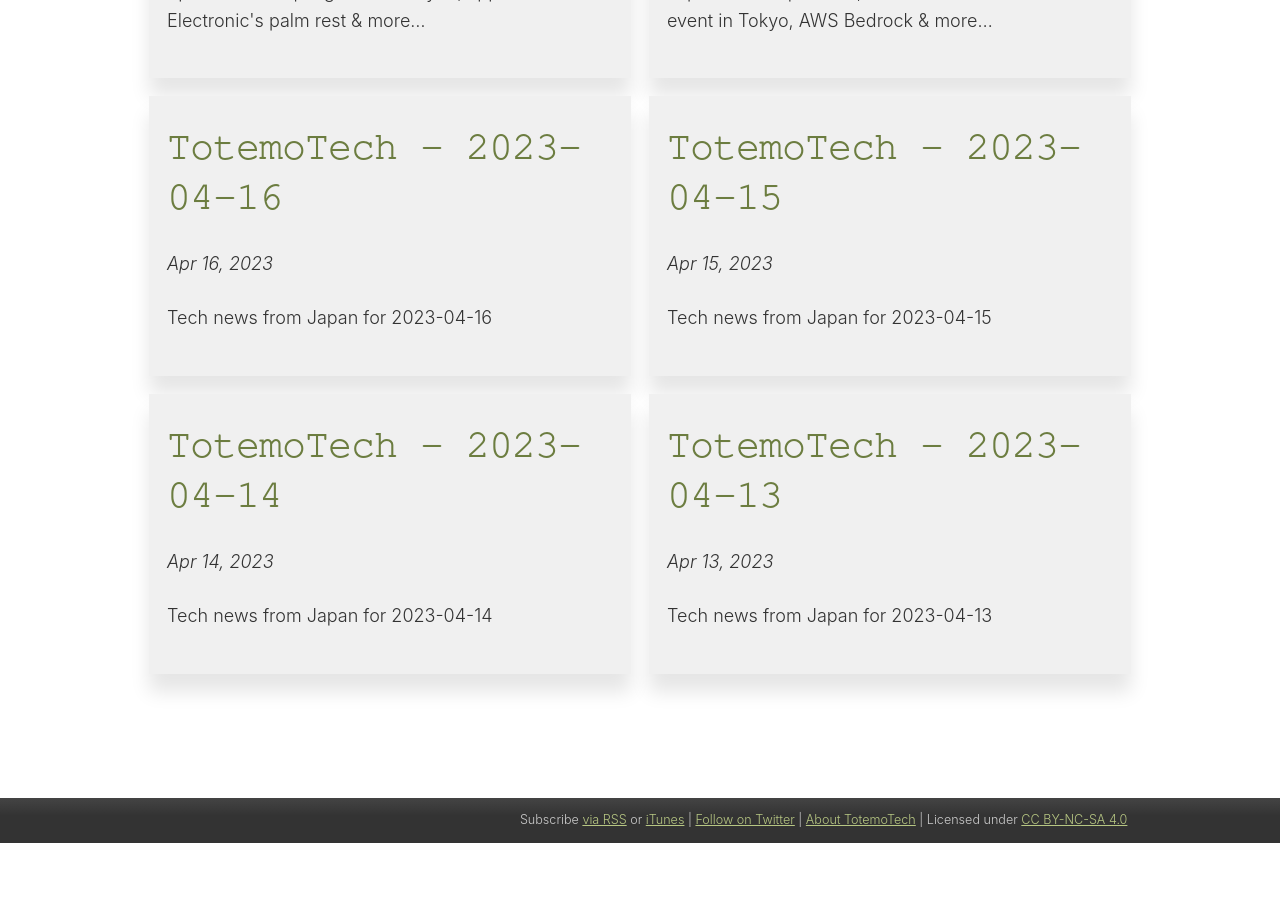
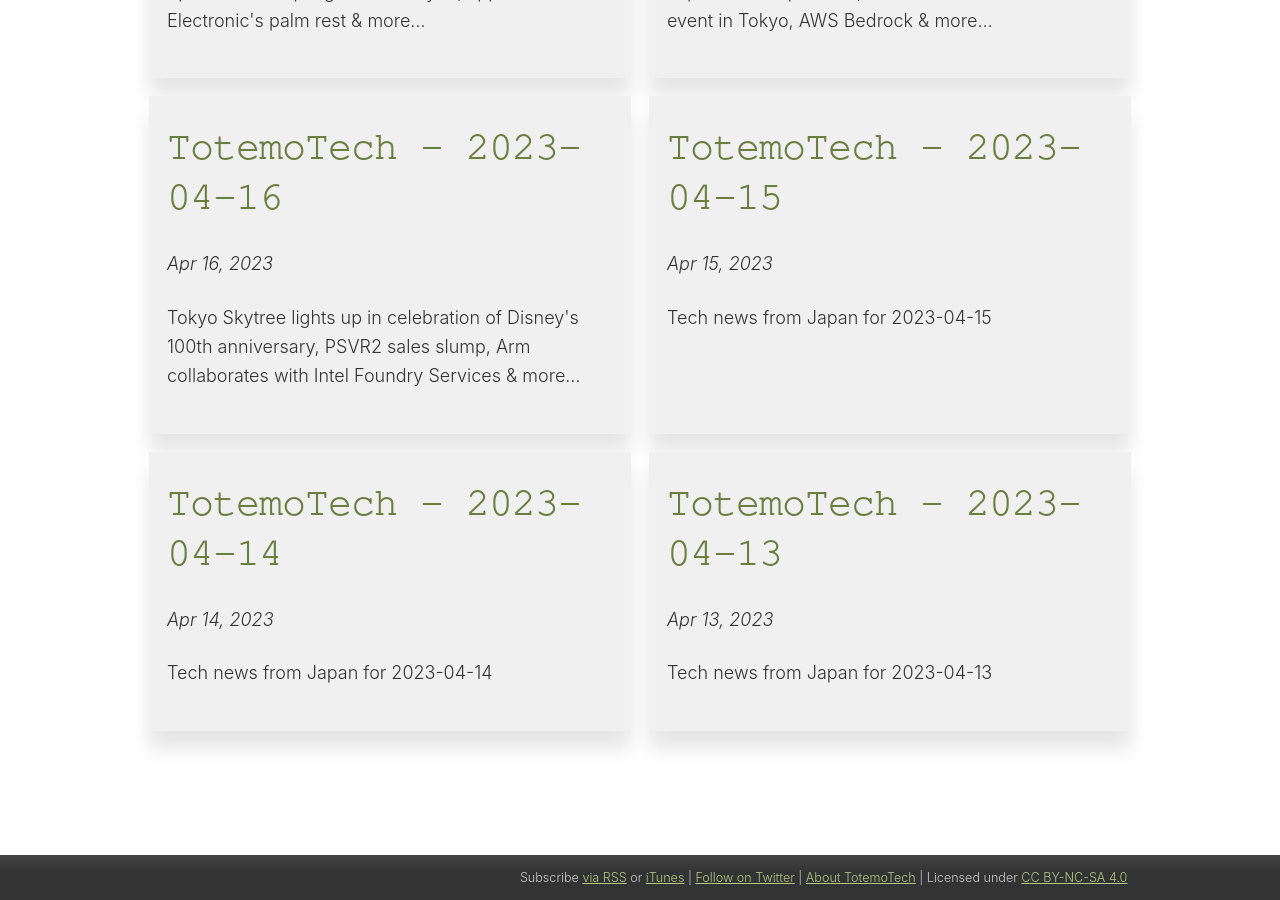
Before and after one commit to tagawa/TotemoTech, a Jekyll site: the page built from docs/index.html, in a window 1280 px wide and 900 px high, scrolled down 1102 px. Built offline with Jekyll 4.4.1, drawn with Linux system fonts in a browser that asks for light colours; comment, search, counter and statistics services are not loaded; before the commit the page ends 1945 px from its top, so only the background shows below that.

Commit message:
Updated summary

```diff
--- a/docs/_posts/2023-04-16-news.md
+++ b/docs/_posts/2023-04-16-news.md
@@ -3,7 +3,7 @@
 title: "TotemoTech - 2023-04-16"
 date: 2023-04-16 08:31:28 +0900
 file: https://archive.org/download/totemotech/totemotech_2023-04-16.mp3
-summary: "Tech news from Japan for 2023-04-16"
+summary: "Tokyo Skytree lights up in celebration of Disney's 100th anniversary, PSVR2 sales slump, Arm collaborates with Intel Foundry Services & more…"
 description: "English tech news from Japan for April 16th, 2023."
 duration: "117"
 length: "01:57"
```
